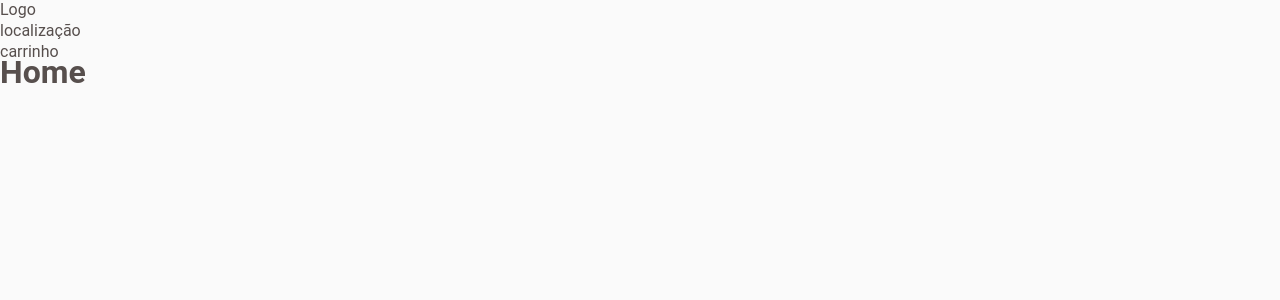
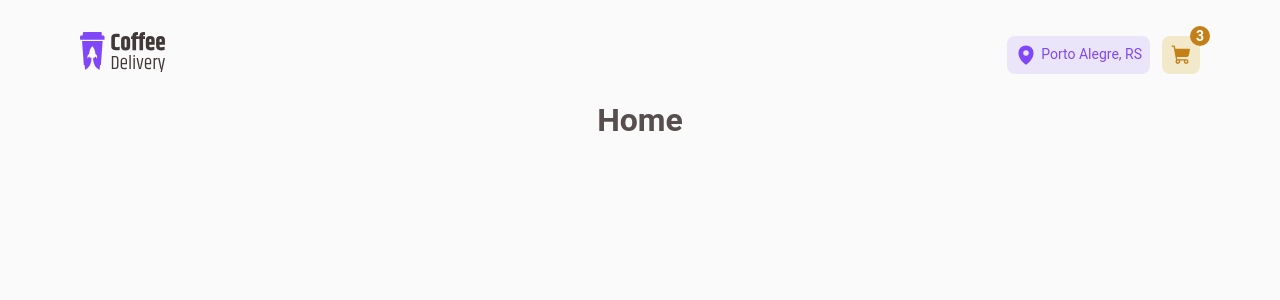
Before and after one commit to Guivieirasilva/coffee-delivery, a React (Vite) app: page / in a window 1280 px wide. Shown: the top 300 px of the page. Built offline with nearby package versions, Linux system fonts and the light colour scheme.

Commit message:
feat: layout com o cabeçalho do projeto

```diff
--- a/src/layouts/DefaultLayout/index.tsx
+++ b/src/layouts/DefaultLayout/index.tsx
@@ -1,14 +1,27 @@
-import { Outlet } from 'react-router-dom'
+import { Link, Outlet } from 'react-router-dom'
+import { Container, LayoutContainer, LocationLinks } from './styles'
+import LOGO from '../../assets/Logo.svg'
+import { MapPin, ShoppingCart } from '@phosphor-icons/react'
 
 export function DefaultLayout() {
   return (
-    <header>
-      Logo
-      <div>
-        <div>localização</div>
-        <div>carrinho</div>
-      </div>
+    <Container>
+      <LayoutContainer>
+        <Link to="/">
+          <img src={LOGO} alt="" />
+        </Link>
+        <LocationLinks>
+          <div>
+            <MapPin size={22} weight="fill" />
+            <span>Porto Alegre, RS</span>
+          </div>
+          <Link to="/Checkout">
+            <ShoppingCart size={22} weight="fill" />
+            <span>3</span>
+          </Link>
+        </LocationLinks>
+      </LayoutContainer>
       <Outlet />
-    </header>
+    </Container>
   )
 }
--- /dev/null
+++ b/src/layouts/DefaultLayout/styles.ts
@@ -0,0 +1,79 @@
+import styled from 'styled-components'
+import { mixins } from '../../styles/mixins'
+
+export const Container = styled.div`
+  width: 100vw;
+  display: flex;
+  align-items: center;
+  justify-content: center;
+  flex-direction: column;
+`
+
+export const LayoutContainer = styled.nav`
+  width: 100%;
+  display: flex;
+  align-items: center;
+  justify-content: space-between;
+  max-width: 1160px;
+  padding: 32px 20px;
+`
+export const LocationLinks = styled.aside`
+  display: flex;
+  gap: 12px;
+
+  div {
+    background-color: ${({ theme }) => theme.colors.purple.light};
+    padding: 0.5rem;
+    border-radius: 8px;
+    display: flex;
+    align-items: center;
+    justify-content: center;
+    gap: 0.25rem;
+    font-size: 0.875rem;
+    color: ${({ theme }) => theme.colors.purple.medium};
+  }
+  a {
+    background-color: ${({ theme }) => theme.colors.yellow.light};
+    display: flex;
+    align-items: center;
+    padding: 0.5rem;
+    border-radius: 8px;
+    position: relative;
+    transition: background-color 0.3s;
+
+    &:hover {
+      background-color: ${({ theme }) => theme.colors.yellow.dark};
+      svg {
+        color: ${({ theme }) => theme.colors.yellow.light};
+      }
+    }
+
+    svg {
+      color: ${({ theme }) => theme.colors.yellow.dark};
+      position: relative;
+      transition: color 0.3s;
+    }
+
+    span {
+      ${mixins.fonts.textS};
+      font-weight: bold;
+      color: ${({ theme }) => theme.colors.white};
+      background-color: ${({ theme }) => theme.colors.yellow.dark};
+      border-radius: 50%;
+      width: 20px;
+      height: 20px;
+      display: flex;
+      align-items: center;
+      justify-content: center;
+
+      position: absolute;
+      top: 0px;
+      right: 0px;
+      transform: translate(50%, -50%);
+    }
+    div {
+      background-color: transparent;
+      position: absolute;
+    }
+  }
+`
```
